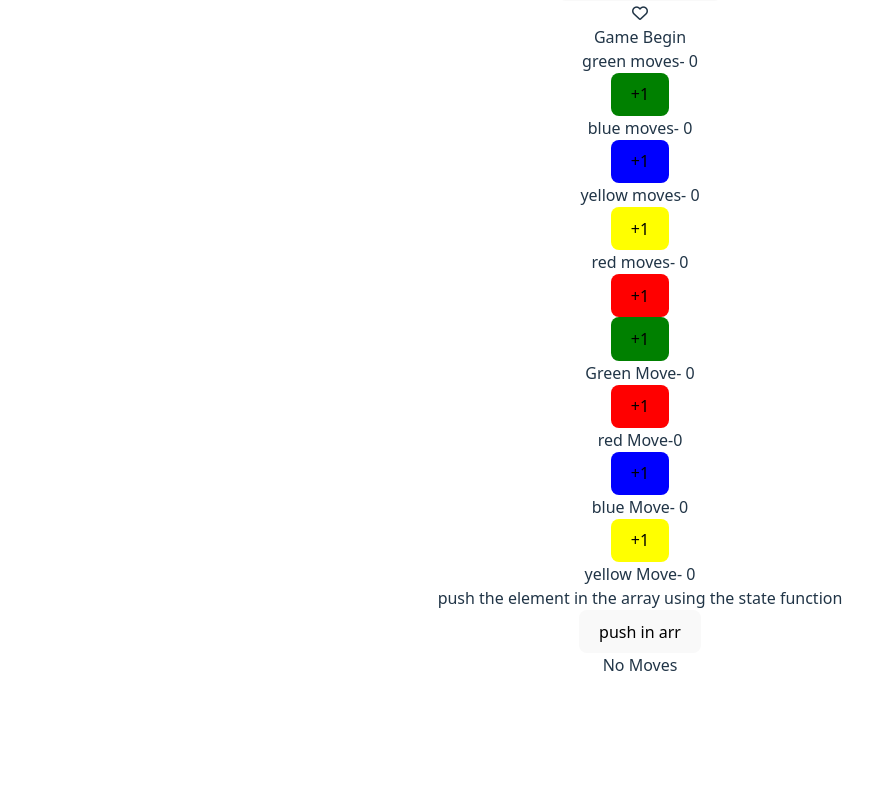
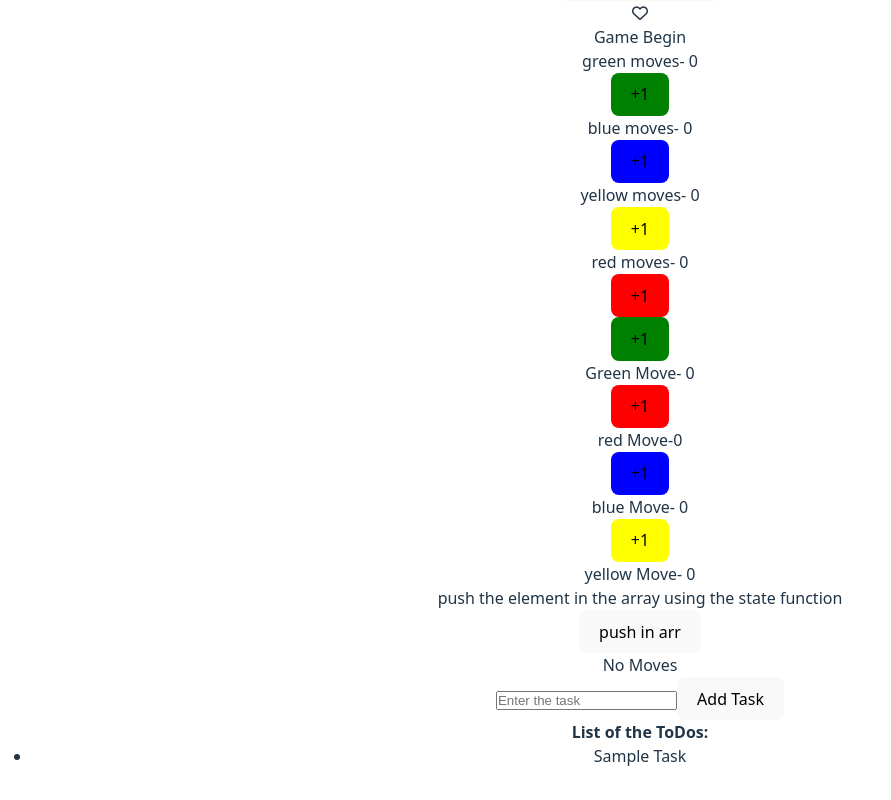
Before and after one commit to GovindG9066/React, a React (Vite) app in the folder Basic_React_app/: page / in a window 1280 px wide. Shown: the part 2444-3244 px from the top of the page, without its empty margins (0-891 px from the left). Before the commit the page ends 3153 px from the top, so only its background shows below. Built offline with nearby package versions, Linux system fonts and the light colour scheme.

Commit message:
creating the Todo Game in the React not proper css but adding only logic

```diff
--- a/Basic_React_app/src/App.jsx
+++ b/Basic_React_app/src/App.jsx
@@ -9,6 +9,7 @@ import MsgBox from './MsgBox';
 import Arr from './arr';
 
 import NewProduct from './newProduct';
+import TodoList from './TodoLIst';
 
 // import Title from './Title';
 // import Mul from './UsingOfCurlyBreses';
@@ -60,6 +61,10 @@ function App() {
             <Arr/>
           </div>
 
+          <div>
+            <TodoList/>
+          </div>
+
        </>
 
 
--- /dev/null
+++ b/Basic_React_app/src/TodoLIst.jsx
@@ -0,0 +1,28 @@
+import { useState } from "react"
+
+export default function TodoList() {
+    let [todos,setTodos]=useState(["Sample Task"])
+    let [newTodos,setNewTodos]=useState("")
+
+    let updateTask=(e)=>{
+
+        setTodos([...todos,newTodos])
+    }
+    let updateinput=(event)=>{
+           setNewTodos(event.target.value)
+    }
+    return(
+        <div>
+            <input type="text" placeholder="Enter the task" value={newTodos}onChange={updateinput}/>
+            <button onClick={updateTask}>Add Task</button>
+            <h4>List of the ToDos:</h4>
+            <ul>
+                {
+                    todos.map((todo,index)=>{
+                        return <li key={index}>{todo}</li>
+                    })
+                }
+            </ul>
+        </div>
+    )
+}
```
